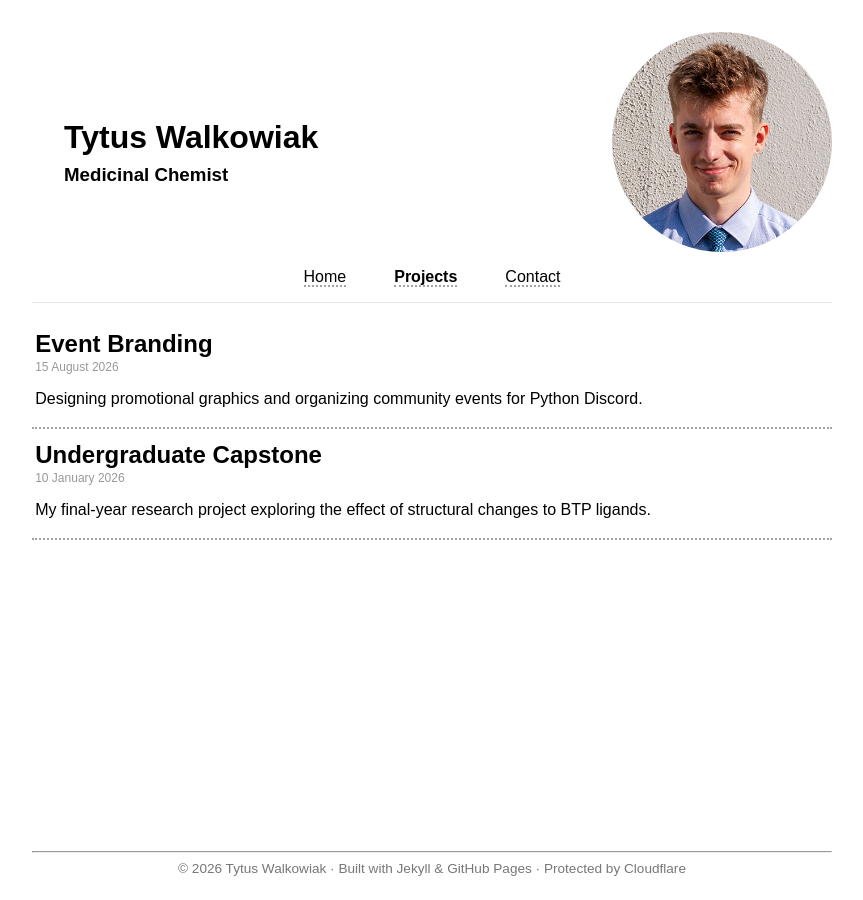
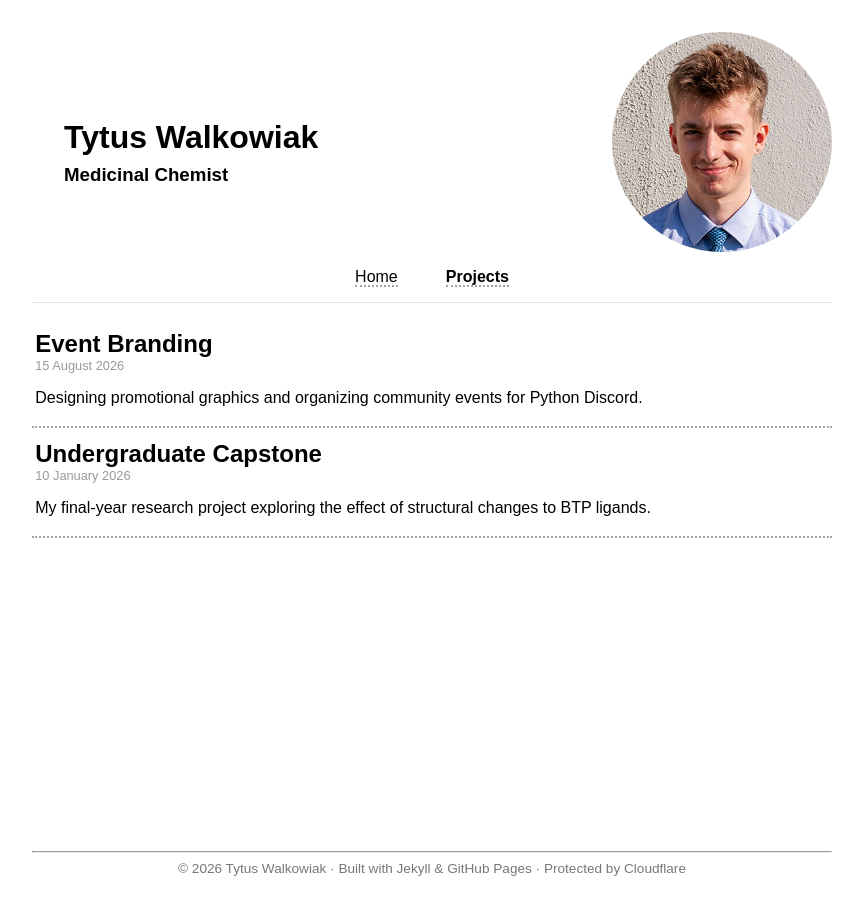
Before and after one commit to b0nes1/tytus.me, a Jekyll site: the page built from projects.html, in a window 1280 px wide. Shown: the whole page, without its empty margins (208-1071 px from the left). Built offline with Jekyll 4.4.1, drawn with Linux system fonts in a browser that asks for light colours.

Commit message:
remove contact from nav

```diff
--- a/_includes/header.html
+++ b/_includes/header.html
@@ -12,7 +12,6 @@
         <ul>
             <li><a class="{% if page.url == '/' %}active{% endif %}" href="{{ '/' | relative_url }}">Home</a></li>
             <li><a class="{% if page.url == '/projects/' %}active{% endif %}" href="{{ '/projects/' | relative_url }}">Projects</a></li>
-            <li><a class="{% if page.url == '/contact/' %}active{% endif %}" href="{{ '/contact/' | relative_url }}">Contact</a></li>
         </ul>
         <hr>
     </nav>
--- a/style.css
+++ b/style.css
@@ -90,12 +90,6 @@ h2 {
     border-radius: 50%;
 }
 
-.project {
-    border: 1px solid;
-    padding: 10px;
-    margin: 10px 0;
-}
-
 .cvgrid {
     display: grid;
     grid-template-columns: 1fr 3fr;
@@ -131,12 +125,6 @@ a {
 
 a:hover {
     border-bottom-style: solid;
-}
-
-.socials {
-    display: flex;
-    justify-content: center;
-    gap: 16px;
 }
 
 .sidebar {
@@ -203,22 +191,6 @@ nav li {
   display: block;
 }
 
-.project-entry {
-  margin-bottom: 1.25rem;
-  padding-bottom: 0.25rem;
-}
-
-.project-entry a {
-  font-weight: 500;
-  display: block;
-}
-
-.post-date {
-  color: #999;
-  font-size: 0.75rem;
-  margin: 2px 0 0 0;
-}
-
 nav hr {
   border: none;
   border-top: 1px solid #e5e5e5;
```
